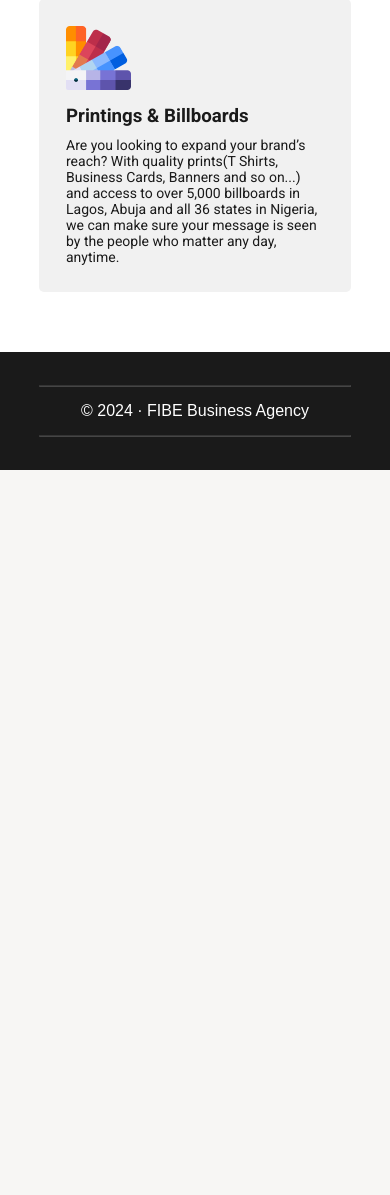
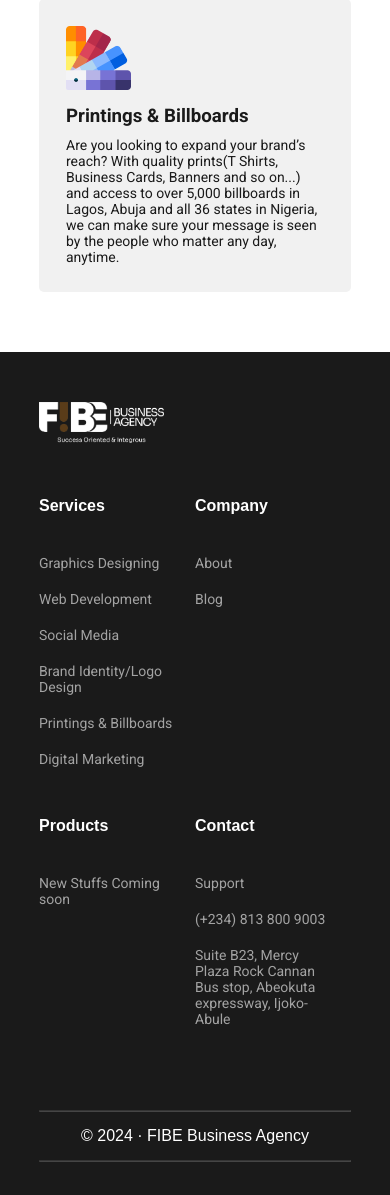
Before and after one commit to toluloperb/miaconstructions, a PHP site: page / in a window 390 px wide. Shown: the part 4984-6179 px from the top of the page. Before the commit the page ends 5454 px from the top, so only its background shows below. Run offline with PHP 8.4, Linux system fonts and the light colour scheme; some web fonts are replaced.

Commit message:
Footer Updated

```diff
--- a/assets/style.css
+++ b/assets/style.css
@@ -424,6 +424,7 @@ footer {
     display: flex;
     flex-direction: column;
     align-items: center;
+    padding-top: 50px;
     color: #fff;
 }
 
@@ -432,3 +433,83 @@ hr {
     opacity: 20%;
     margin: 15px;
 }
+
+.footer_links {
+    display: flex;
+    flex-direction: row;
+    flex-wrap: nowrap;
+    width: 80%;
+    height: auto;
+    margin: 0;
+    padding: 0;
+    margin-bottom: 20px;
+}
+
+.footer_logo {
+    width: 15%;
+    height: auto;
+}
+
+.footer_logo img {
+    width: 100%;
+}
+
+.each_links {
+    width: 100%;
+    height: auto;
+    margin-left: 100px;
+    display: flex;
+    flex-direction: row;
+}
+
+.linkscategories {
+    display: flex;
+    flex-direction: column;
+    width: 25%;
+}
+
+.linkscategories p {
+    margin-bottom: 15pt;
+}
+
+.linkscategories a {
+    text-decoration: none;
+    color: #a3a3a3;
+    font-family: "Roboto", sans-serif;
+    font-size: 10.5pt;
+    margin-top: 15pt;
+}
+
+.linkscategories a:hover {
+    color: #c49132;
+}
+
+@media only screen and (max-width: 720px) {
+    .footer_links {
+        flex-direction: column;
+        margin-bottom: 0;
+    }
+
+    .footer_logo {
+        width: 40%;
+        margin-bottom: 50px;
+    }
+
+    .each_links {
+        width: 100%;
+        height: auto;
+        margin-left: 0px;
+        display: flex;
+        flex-direction: row;
+        flex-wrap: wrap;
+    }
+
+    .linkscategories {
+        width: 50%;
+        margin-bottom: 50px;
+    }
+
+    .linkscategories a, .linkscategories p {
+        width: 90%;
+    }
+}
--- a/includes/footer.php
+++ b/includes/footer.php
@@ -1,6 +1,37 @@
 <footer>
     <div class="footer_links">
+        <div class="footer_logo">
+            <a href=""><img src="assets/images/logowhite.png" alt=""></a>
+        </div>
+        <div class="each_links">
+            <div class="linkscategories">
+                <p><strong>Services</strong></p>
+                <a href="">Graphics Designing</a>
+                <a href="">Web Development</a>
+                <a href="">Social Media</a>
+                <a href="">Brand Identity/Logo Design</a>
+                <a href="">Printings & Billboards</a>
+                <a href="">Digital Marketing</a>
+            </div>
 
+            <div class="linkscategories">
+                <p><strong>Company</strong></p>
+                <a href="">About</a>
+                <a href="">Blog</a>
+            </div>
+
+            <div class="linkscategories">
+                <p><strong>Products</strong></p>
+                <a href="">New Stuffs Coming soon</a>
+            </div>
+
+            <div class="linkscategories">
+                <p><strong>Contact</strong></p>
+                <a href="mailto:fibearena@gmail.com">Support</a>
+                <a href="tel:+2348138009003">(+234) 813 800 9003</a>
+                <a>Suite B23, Mercy Plaza Rock Cannan Bus stop, Abeokuta expressway, Ijoko-Abule</a>
+            </div>
+        </div>
     </div>
     <br>
         <hr>
```
